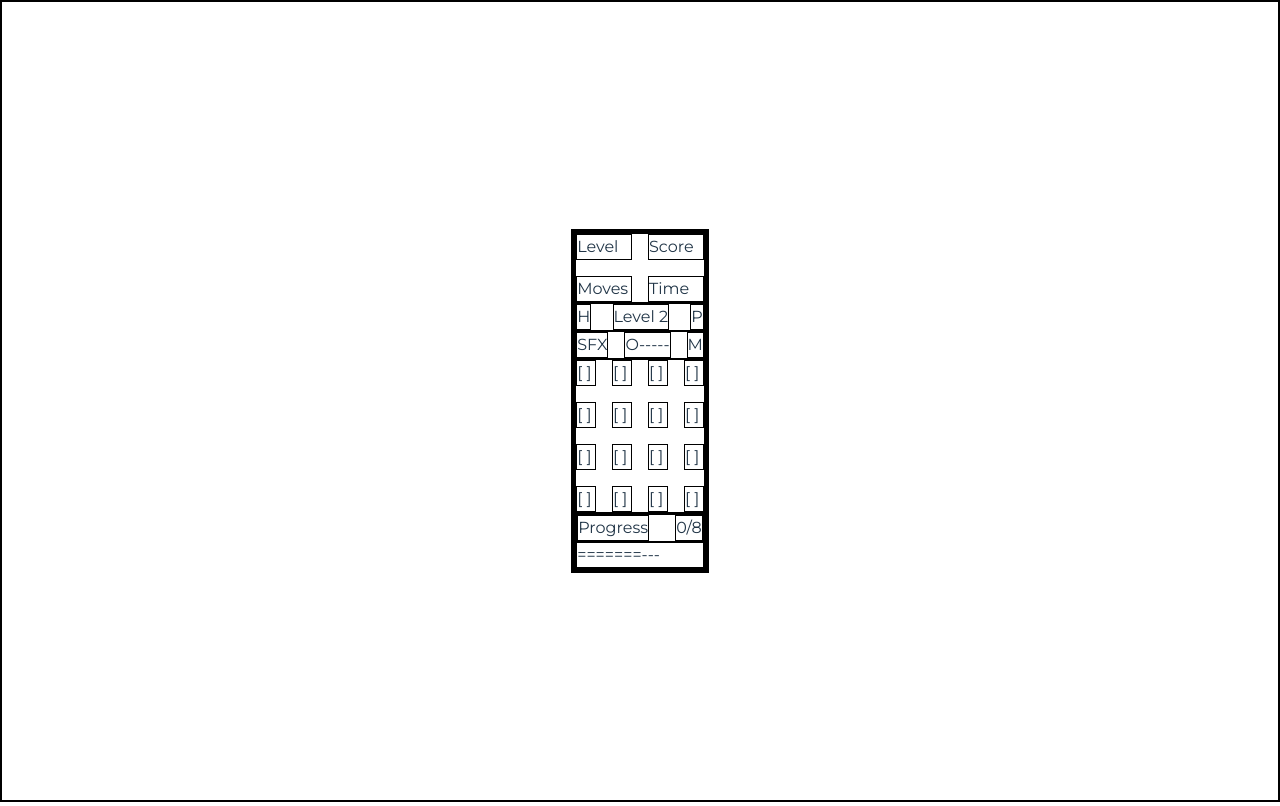
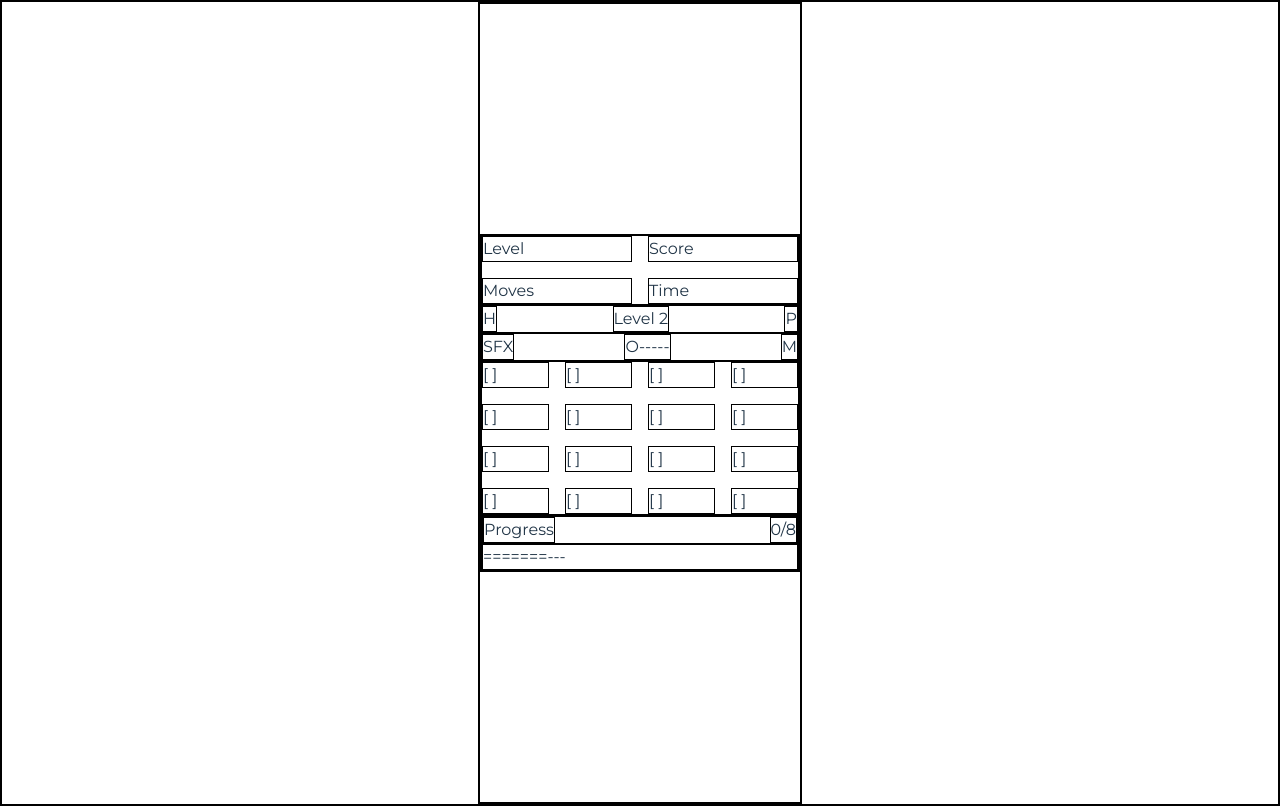
Before and after one commit to davinaleong/proj-lucide-memory, a React (Vite) app: page / in a window 1280 px wide. Built offline with nearby package versions, Linux system fonts and the light colour scheme.

Commit message:
WIP example template

```diff
--- a/src/App.new.tsx
+++ b/src/App.new.tsx
@@ -18,10 +18,8 @@
     const [currentView, setCurrentView] = useState<GameView>('game');
 
     return (
-        <div>
-            <div>
-                {renderGameView(currentView)}
-            </div>
+        <div className="min-h-screen grid place-items-center">
+            {renderGameView(currentView)}
         </div>
 
     )
@@ -29,18 +27,20 @@
 
 function Welcome() {
     return (
-        <div>
+        <div className="min-w-[320px]">
             <h1>Lucide Memory</h1>
             <p>Welcome to the Lucide Memory game!</p>
             <p>Lorem ipsum dolor sit amet.</p>
-            <button>START</button>
+            <div className="flex flex-col gap-4">
+                <button>START</button>
+            </div>
         </div>
     );
 }
 
 function PlayerDashboard() {
     return (
-        <div>
+        <div className="min-w-[320px]">
             <h1>Player Dashboard</h1>
             <p>View your progress and stats here.</p>
             <div className="grid grid-cols-2 gap-4">
@@ -65,7 +65,7 @@
 
 function GameScreen() {
     return (
-        <div>
+        <div className="min-w-[320px]">
             <div className="grid grid-cols-2 gap-4">
                 <div>
                     Level
```
